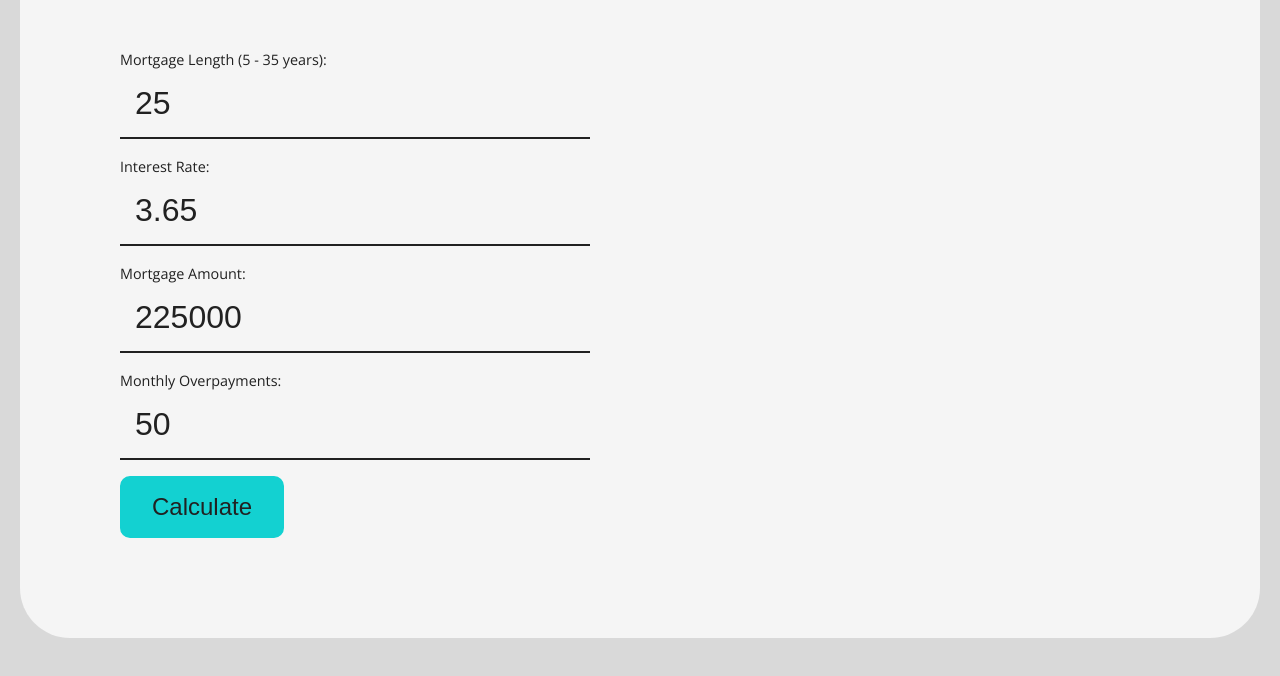
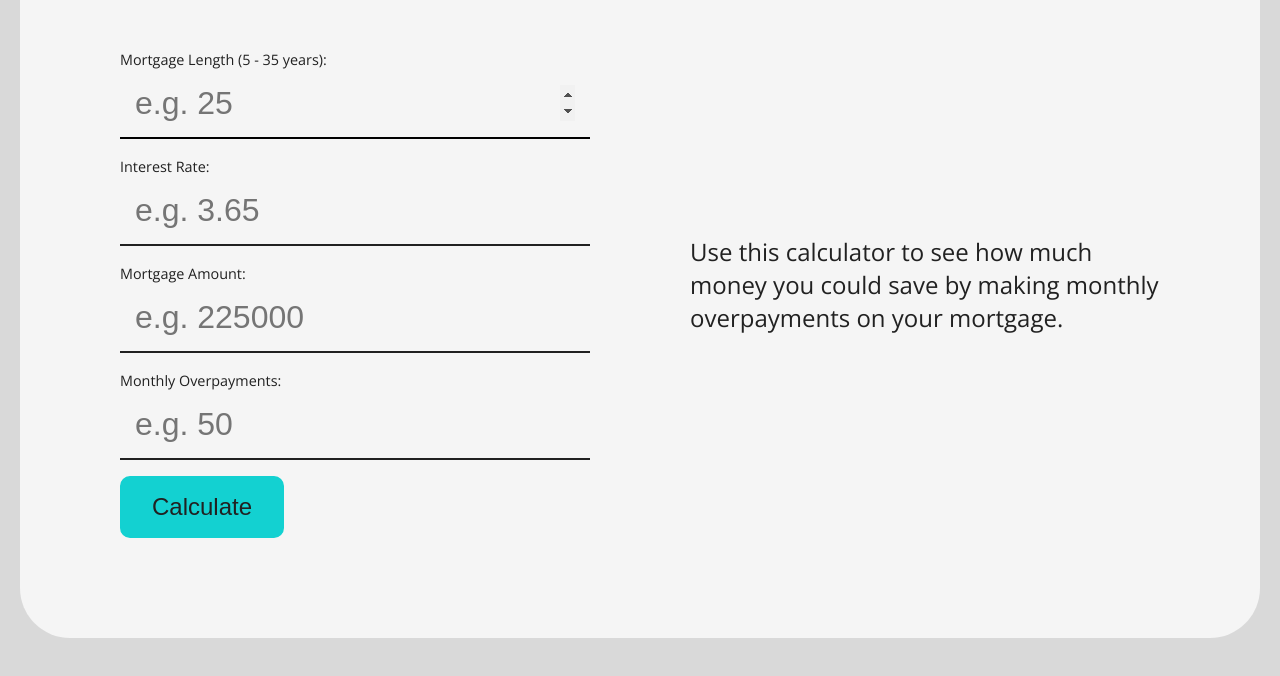
Before and after one commit to hughcollier/mortgageCalc, a website built with webpack: page src/template.html in a window 1280 px wide. Shown: the part 144-820 px from the top of the page. Built offline with nearby package versions, Linux system fonts and the light colour scheme.

Commit message:
Added placeholders and autofocus to user input form

```diff
--- a/src/template.html
+++ b/src/template.html
@@ -47,25 +47,28 @@
 			<form>
 				<p>
 					<label for="mortgage-length">Mortgage Length (5 - 35 years):</label>
-					<input type="number" class="animate__animated" id="mortgage-length" value="25"/>
+					<input type="number" class="animate__animated" id="mortgage-length" placeholder="e.g. 25" autofocus    />
 				</p>
 				<p>
 					<label for="interest-rate">Interest Rate:</label>
-					<input type="number" class="animate__animated" id="interest-rate" value="3.65"/>
+					<input type="number" class="animate__animated" id="interest-rate" placeholder="e.g. 3.65"/>
 				</p>
 				<p>
 					<label for="mortgage-amount">Mortgage Amount:</label>
-					<input type="number" class="animate__animated" id="mortgage-amount" value="225000"/>
+					<input type="number" class="animate__animated" id="mortgage-amount" placeholder="e.g. 225000"/>
 				</p>
 				<p>
 					<label for="monthly-overpayments">Monthly Overpayments:</label>
-					<input type="number" class="animate__animated" id="monthly-overpayments" value="50"/>
+					<input type="number" class="animate__animated" id="monthly-overpayments" placeholder="e.g. 50"/>
 				</p>
 				<button id="calculate-button">Calculate</button>
 			</form>
 
 			<div id="text-result">
 				<div id="form-validation"></div>
+				<div id="intro-text">
+					<p>Use this calculator to see how much money you could save by making monthly overpayments on your mortgage. </p>
+				</div>
 			</div>
 
 		</div>
```
